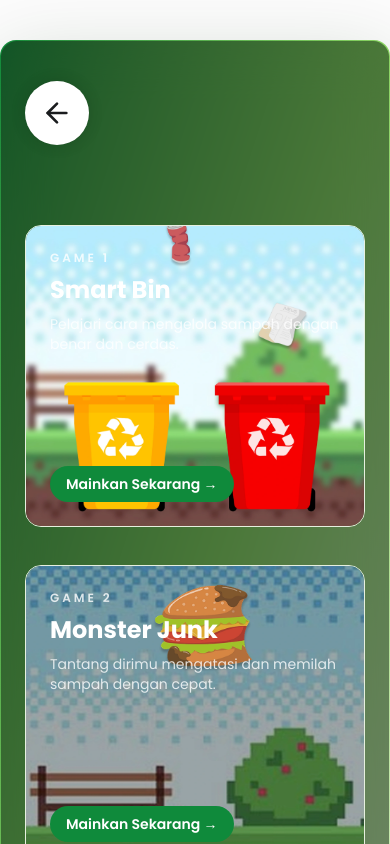
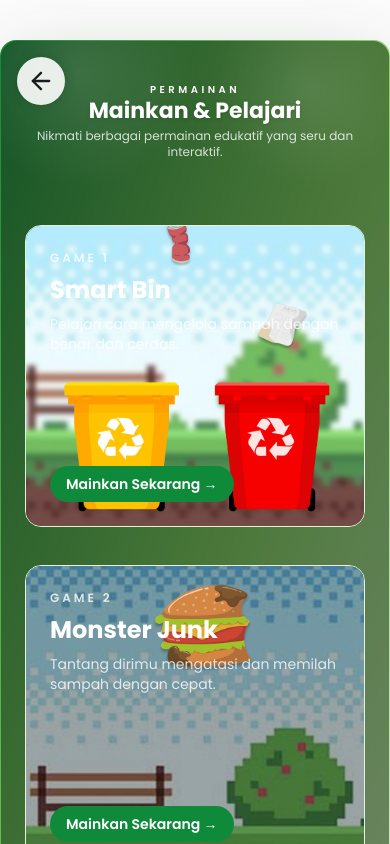
Before and after one commit to mcqeems/nazzava, a Next.js app: page /permainan in a window 390 px wide. Shown: the top 844 px of the page. Built offline with nearby package versions, Linux system fonts and the light colour scheme.

Commit message:
fixed layout cek-emisi + permainan

```diff
--- a/src/app/(fitur)/cek-emisi/CekEmisi.tsx
+++ b/src/app/(fitur)/cek-emisi/CekEmisi.tsx
@@ -186,12 +186,25 @@ export default function CekEmisi() {
       <div className="hidden lg:block">
         <ButtonBack />
       </div>
-      <div className="flex flex-col justify-center items-center font-poppins min-h-screen lg:pb-20 lg:pt-10 container mx-auto">
-        <div className="w-full bg-linear-to-br from-primary via-accent to-primary-light rounded-2xl p-px shadow-[0_20px_80px_rgba(7,53,11,0.18)] dark:shadow-[0_20px_80px_rgba(74,222,128,0.15)]">
+      <div className="flex flex-col justify-center items-center font-poppins min-h-screen  lg:pb-20 lg:pt-10 container mx-auto">
+        <div className="w-full bg-linear-to-br from-primary via-accent to-primary-light lg:rounded-2xl p-px shadow-[0_20px_80px_rgba(7,53,11,0.18)] dark:shadow-[0_20px_80px_rgba(74,222,128,0.15)]">
           <div className="w-full h-full bg-card/50 backdrop-blur-xl lg:rounded-2xl overflow-hidden">
             <div className="relative w-full h-40 overflow-hidden lg:hidden">
+              <div className="absolute inset-0 bg-[radial-gradient(circle_at_20%_20%,rgba(255,255,255,0.12),transparent_35%),radial-gradient(circle_at_80%_30%,rgba(255,255,255,0.1),transparent_30%)]" />
               <div className="absolute top-4 left-4">
                 <ButtonBack />
+              </div>
+              <div className="absolute inset-0 flex flex-col justify-center items-center text-foreground px-6 text-center">
+                <p className="uppercase tracking-[0.35em] text-[10px] font-semibold">
+                  Cek Emisi
+                </p>
+                <h1 className="text-[22px] font-bold leading-tight drop-shadow">
+                  Hitung Emisi Karbon Kamu
+                </h1>
+                <p className="text-xs text-muted-text mt-1">
+                  UI ringan dengan panduan singkat supaya kamu bisa cek jejak
+                  karbon harian.
+                </p>
               </div>
             </div>
             <div className="relative w-full h-40 overflow-hidden hidden lg:block">
--- a/src/app/(fitur)/permainan/page.tsx
+++ b/src/app/(fitur)/permainan/page.tsx
@@ -1,12 +1,13 @@
-import Link from 'next/link';
-import Image from 'next/image';
-import smartBin from '../../../../public/image/game/smart-bin.webp';
-import monsterJunk from '../../../../public/image/game/monster-junk.webp';
-import { ButtonBack } from '@/components/ui/button-back';
-import { ArrowLeft } from 'lucide-react';
+import Link from "next/link";
+import Image from "next/image";
+import smartBin from "../../../../public/image/game/smart-bin.webp";
+import monsterJunk from "../../../../public/image/game/monster-junk.webp";
+import { ButtonBack } from "@/components/ui/button-back";
+import { ArrowLeft } from "lucide-react";
 export const metadata = {
-  title: 'Permainan - Nazzava',
-  description: 'Nikmati berbagai permainan edukatif yang seru dan interaktif di Nazzava.',
+  title: "Permainan - Nazzava",
+  description:
+    "Nikmati berbagai permainan edukatif yang seru dan interaktif di Nazzava.",
 };
 
 export default function Page() {
@@ -25,21 +26,37 @@ export default function Page() {
         <div className="w-full bg-linear-to-br from-[#0F8A3B] via-[#8AD362] to-[#E5F4D2] rounded-2xl p-px shadow-[0_20px_80px_rgba(7,53,11,0.18)]">
           <div className="w-full h-full bg-[#0C1F11]/50 backdrop-blur-xl rounded-2xl overflow-hidden">
             <div className="relative w-full h-40 overflow-hidden lg:hidden">
-              <div className="absolute top-4 left-4">
+              <div className="absolute inset-0 bg-[radial-gradient(circle_at_20%_20%,rgba(255,255,255,0.12),transparent_35%),radial-gradient(circle_at_80%_30%,rgba(255,255,255,0.1),transparent_30%)]" />
+              <div className="absolute top-4 left-4 z-10">
                 <a
                   href="/"
-                  className="fixed top-10 left-6 z-40 flex items-center justify-center w-16 h-16 rounded-full bg-card shadow-[0_0_15px_rgba(0,0,0,0.15)] backdrop-blur-xl hover:bg-primary/10 hover:scale-110 transition-all duration-200"
+                  className="flex items-center justify-center w-12 h-12 rounded-full bg-card/90 shadow-[0_0_12px_rgba(0,0,0,0.15)] backdrop-blur-xl hover:bg-primary/10 hover:scale-110 transition-all duration-200"
                   aria-label="Go back"
                 >
-                  <ArrowLeft className="w-8 h-8 text-foreground" />
+                  <ArrowLeft className="w-7 h-7 text-foreground" />
                 </a>
+              </div>
+              <div className="absolute inset-0 flex flex-col justify-center items-center text-white px-6 text-center pointer-events-none">
+                <p className="uppercase tracking-[0.35em] text-[10px] font-semibold">
+                  Permainan
+                </p>
+                <h1 className="text-[22px] font-bold leading-tight drop-shadow">
+                  Mainkan & Pelajari
+                </h1>
+                <p className="text-xs text-white/80 mt-1">
+                  Nikmati berbagai permainan edukatif yang seru dan interaktif.
+                </p>
               </div>
             </div>
             <div className="relative w-full h-40 overflow-hidden hidden lg:block">
-              <div className="absolute inset-0 bg-[radial-linear(circle_at_20%_20%,rgba(255,255,255,0.15),transparent_35%),radial-linear(circle_at_80%_30%,rgba(255,255,255,0.12),transparent_30%)]"></div>
+              <div className="absolute inset-0 bg-[radial-gradient(circle_at_20%_20%,rgba(255,255,255,0.15),transparent_35%),radial-gradient(circle_at_80%_30%,rgba(255,255,255,0.12),transparent_30%)]" />
               <div className="absolute inset-0 flex flex-col justify-center items-center text-white px-6 text-center">
-                <p className="uppercase tracking-[0.35em] text-xs lg:text-sm font-semibold">Permainan</p>
-                <h1 className="lg:text-[34px] text-[24px] font-bold leading-tight drop-shadow">Mainkan & Pelajari</h1>
+                <p className="uppercase tracking-[0.35em] text-xs lg:text-sm font-semibold">
+                  Permainan
+                </p>
+                <h1 className="lg:text-[34px] text-[24px] font-bold leading-tight drop-shadow">
+                  Mainkan & Pelajari
+                </h1>
                 <p className="text-sm lg:text-base text-white/80 max-w-2xl mt-2">
                   Nikmati berbagai permainan edukatif yang seru dan interaktif.
                 </p>
@@ -63,9 +80,12 @@ export default function Page() {
                         <p className="uppercase tracking-[0.25em] text-xs lg:text-sm font-semibold text-white/80">
                           Game 1
                         </p>
-                        <h2 className="text-2xl lg:text-3xl font-bold text-white mt-2">Smart Bin</h2>
+                        <h2 className="text-2xl lg:text-3xl font-bold text-white mt-2">
+                          Smart Bin
+                        </h2>
                         <p className="text-sm text-white/80 mt-2">
-                          Pelajari cara mengelola sampah dengan benar dan cerdas.
+                          Pelajari cara mengelola sampah dengan benar dan
+                          cerdas.
                         </p>
                       </div>
                       <div className="flex items-center justify-between">
@@ -94,9 +114,12 @@ export default function Page() {
                         <p className="uppercase tracking-[0.25em] text-xs lg:text-sm font-semibold text-white/80">
                           Game 2
                         </p>
-                        <h2 className="text-2xl lg:text-3xl font-bold text-white mt-2">Monster Junk</h2>
+                        <h2 className="text-2xl lg:text-3xl font-bold text-white mt-2">
+                          Monster Junk
+                        </h2>
                         <p className="text-sm text-white/80 mt-2">
-                          Tantang dirimu mengatasi dan memilah sampah dengan cepat.
+                          Tantang dirimu mengatasi dan memilah sampah dengan
+                          cepat.
                         </p>
                       </div>
                       <div className="flex items-center justify-between">
@@ -120,7 +143,9 @@ export default function Page() {
                   <li>Pahami kategori sampah sebelum memulai setiap game.</li>
                   <li>Coba ulangi level yang sulit untuk meningkatkan skor.</li>
                   <li>Pantau waktu dan akurasi untuk hasil terbaik.</li>
-                  <li>Bagikan skor tinggimu dengan teman untuk tantangan seru.</li>
+                  <li>
+                    Bagikan skor tinggimu dengan teman untuk tantangan seru.
+                  </li>
                 </ul>
               </div>
             </div>
```
